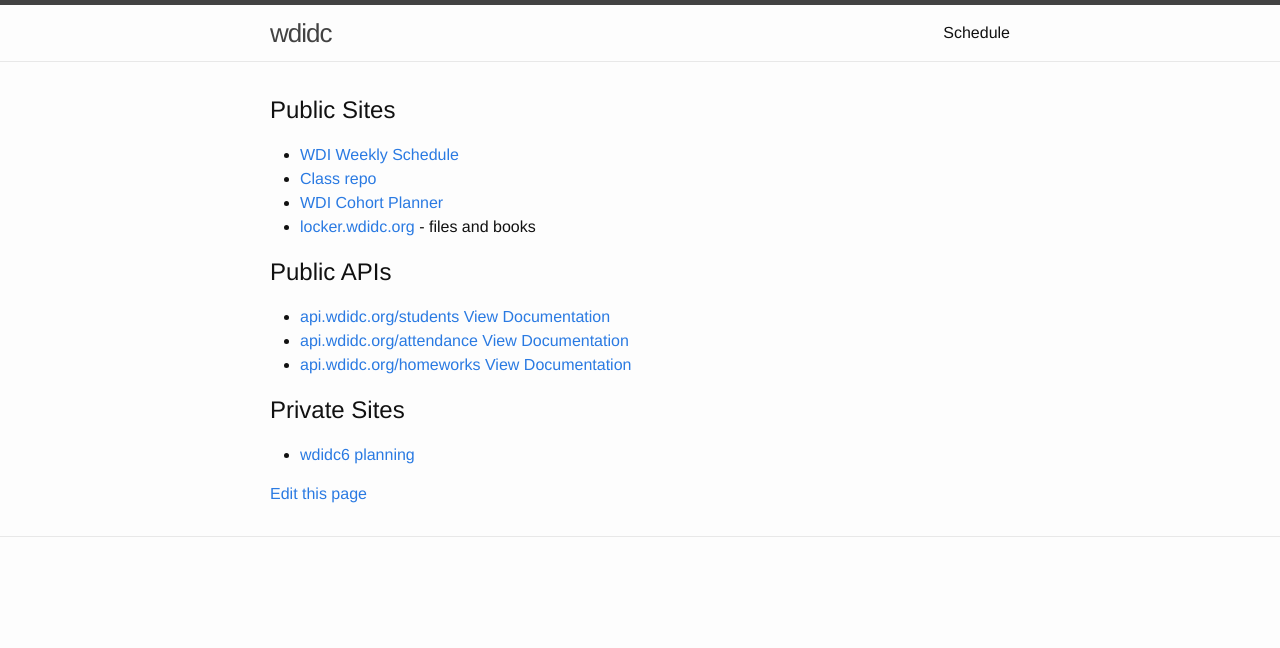
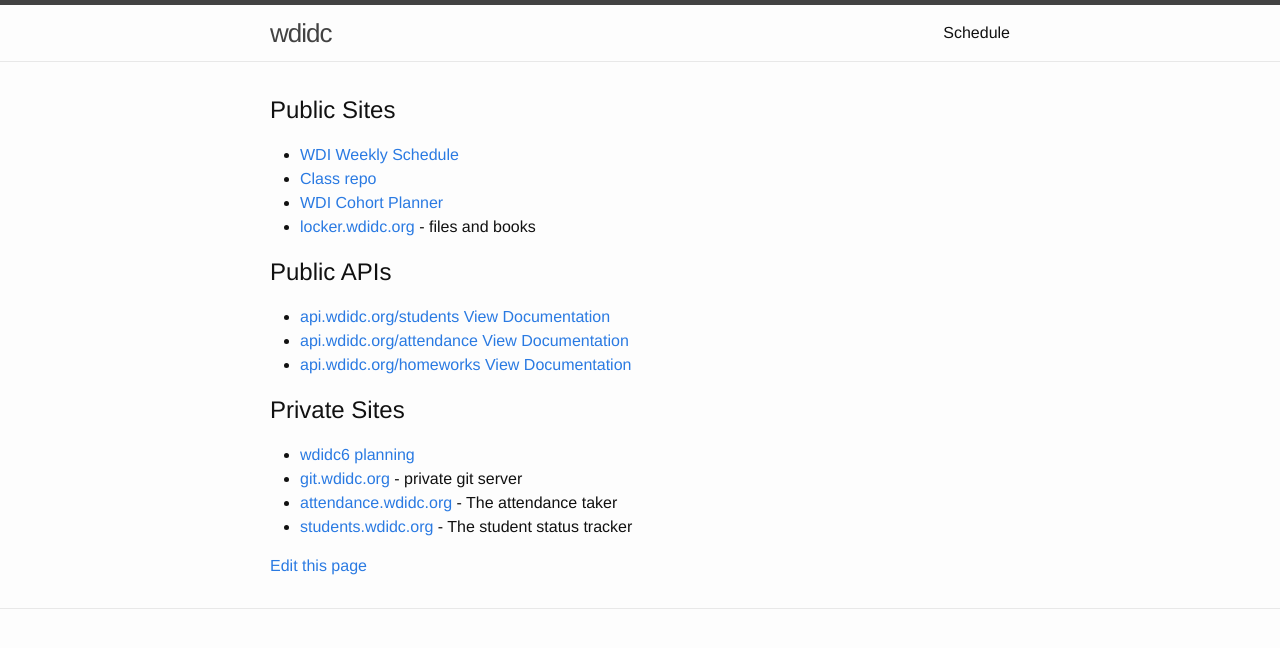
Before and after one commit to wdidc/wdidc.org, a Jekyll site: the page built from index.html, in a window 1280 px wide. Shown: the top 648 px of the page. Built offline with Jekyll 4.4.1, drawn with Linux system fonts in a browser that asks for light colours.

Commit message:
Update index.html

```diff
--- a/index.html
+++ b/index.html
@@ -17,6 +17,8 @@ layout: default
     <li>
       <a href='http://locker.wdidc.org'>locker.wdidc.org</a> - files and books
     </li>
+
+
   </ul>
   <h2>Public APIs</h2>
   <ul>
@@ -38,5 +40,14 @@ layout: default
     <li>
       <a href='https://trello.com/b/xnzE84vv/wdi6-planning'>wdidc6 planning</a>
     </li>
+    <li>
+      <a href='http://git.wdidc.org/'>git.wdidc.org</a> - private git server
+    </li>
+     <li>
+      <a href='http://locker.wdidc.org'>attendance.wdidc.org</a> - The attendance taker
+    </li>
+     <li>
+      <a href='http://students.wdidc.org'>students.wdidc.org</a> - The student status tracker
+    </li>
   </ul>
 </div>
```
